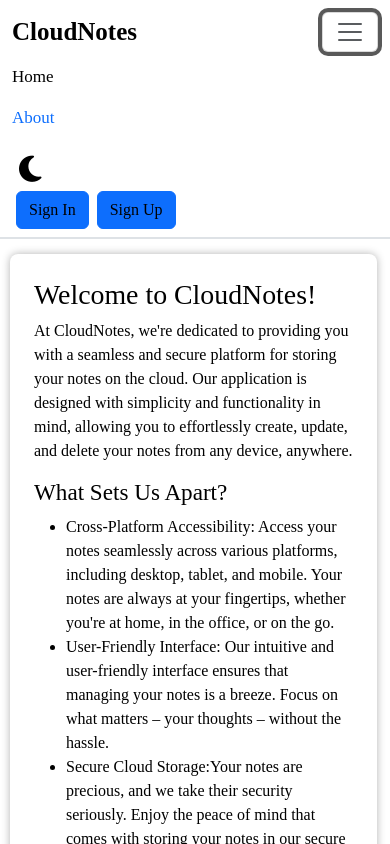
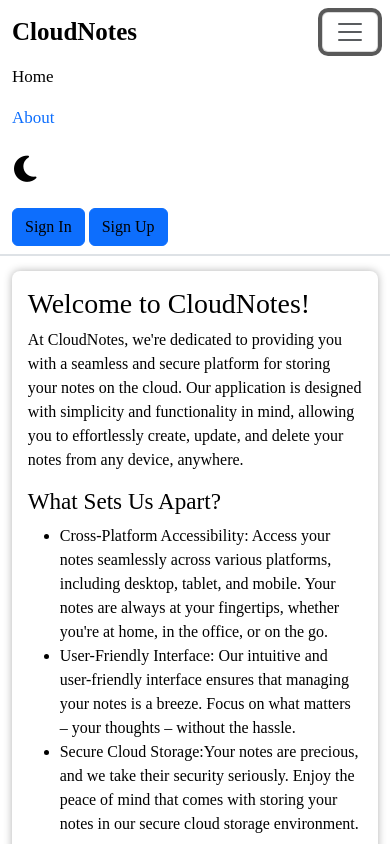
Before and after one commit to heruit777/CloudNotes, a React (Create React App) app in the folder frontend/: page /about in a window 390 px wide. Both pictures are taken after a click on the button "Toggle navigation". Shown: the top 844 px of the page. Built offline with nearby package versions, Linux system fonts and the light colour scheme; no server answers; the HTML template or start-up script is replaced by a standard one; a web font is replaced by a local one.

Commit message:
Updated frontend

```diff
--- a/frontend/src/App.css
+++ b/frontend/src/App.css
@@ -105,7 +105,7 @@ div:empty:before {
 
 .fa-thumbtack {
   position: absolute;
-  top: 0.7rem;
+  top: 0.63rem;
   right: 0.5rem;
 }
 
@@ -157,7 +157,8 @@ span {
 
   #Notes {
     height: 100%;
-    width: 97% !important;
+    width: 100% !important;
+    padding: 5px !important;
   }
 
   .col-md-4 {
@@ -168,8 +169,12 @@ span {
   #About {
     height: 100%;
     width: 94% !important;
-    padding: 10px;
-    margin: 10px !important;
+    padding: 1rem;
+    margin-bottom: 1.2rem !important;
+  }
+
+  .signup-container {
+    margin-bottom: 0.5rem !important;
   }
 
   #SignIn {
@@ -182,6 +187,55 @@ span {
     margin: 10px !important;
   }
 
+  .cardParent {
+    max-height: 777px;
+  }
+
+  .card-body {
+    box-shadow: none !important;
+    min-height: 165px !important;
+    max-height: 700px;
+    overflow: hidden;
+    position: relative;
+  }
+
+  .card-title {
+    margin-bottom: 2rem !important;
+  }
+
+  .icons {
+    visibility: visible !important;
+    position: absolute;
+    bottom: 0;
+    height: 40px;
+    width: 100%;
+    left: 0;
+    display: flex;
+    align-items: center;
+    padding-left: 12px;
+  }
+
+  .navIcons {
+    visibility: visible !important;
+    margin-left: -5px !important;
+    margin-bottom: 17px;
+  }
+
+  .icons,
+  .navIcons:hover {
+    cursor: none;
+  }
+
+  .fa-solid:hover {
+    opacity: 1;
+    background-color: transparent;
+  }
+
+  .mx-1 {
+    margin-left: 0 !important;
+    /* Log out button*/
+  }
+
   .modal-content {
     margin-top: 70px;
   }
--- a/frontend/src/components/About.js
+++ b/frontend/src/components/About.js
@@ -4,7 +4,7 @@ const About = (props) => {
 
   return (
     <>
-      <div className="signup-container mx-auto p-4" id='About' style={{ width: '90%', color: props.mode === 'light' ? 'black' : 'white' }}>
+      <div className="signup-container mx-auto" id='About' style={{ width: '90%', color: props.mode === 'light' ? 'black' : 'white' }}>
         <div>
           <h1>Welcome to CloudNotes!</h1>
           <p>At CloudNotes, we're dedicated to providing you with a seamless and secure platform for storing your notes on the cloud. Our application is designed with simplicity and functionality in mind, allowing you to effortlessly create, update, and delete your notes from any device, anywhere.</p>
--- a/frontend/src/components/AddNote.js
+++ b/frontend/src/components/AddNote.js
@@ -11,7 +11,8 @@ function AddNote(props) {
     const handleClick = (e) => {
         e.preventDefault();
         addNote(note.title, note.description, note.tag);
-        setNote({ title: "", description: "", tag: "" })
+        setNote({ title: "", description: "", tag: "" });
+        descriptionRef.current.innerHTML = "";
         props.showAlert("Added Successfully", "success");
     }
     const isDescriptionEmpty = !note.description.trim();
@@ -21,7 +22,8 @@ function AddNote(props) {
     }
 
     const handleContentChange = (e) => {
-        setNote({ ...note, description: e.target.innerHTML });
+        const cleanedContent = e.target.innerHTML.replace(/&nbsp;/g, " ").trim();
+        setNote({ ...note, description: cleanedContent });
     };
 
     return (
--- a/frontend/src/components/Navbar.js
+++ b/frontend/src/components/Navbar.js
@@ -27,7 +27,7 @@ function Navbar(props) {
                             <Link className={`nav-link ${location.pathname === "/about" ? "nav-link-active" : ""}`} to="/about">About</Link>
                         </li>
                     </ul>
-                    <div className={`icons ${props.mode === 'light' ? 'signupContainer-light' : 'signupContainer-dark'}`}>
+                    <div className={`navIcons ${props.mode === 'light' ? 'signupContainer-light' : 'signupContainer-dark'}`}>
                         <i className="fa-solid fa-moon" id="moonIcons" style={{ color: props.mode === 'light' ? 'lightColor' : 'darkColor' }} onClick={props.toggleMode} ></i>
                     </div>
                     {!localStorage.getItem('token') ? <form className="d-flex" role="search">
--- a/frontend/src/components/NoteItem.js
+++ b/frontend/src/components/NoteItem.js
@@ -17,14 +17,14 @@ function NoteItem(props) {
 
     return (
         <div className='col-md-4' style={{ onClick: 'updateNote' }}>
-            <div className="card  my-2" onMouseEnter={handleMouseEnter} onMouseLeave={handleMouseExit}>
+            <div className="cardParent card  my-1" onMouseEnter={handleMouseEnter} onMouseLeave={handleMouseExit}>
                 <div className={`card-body pb-1 ${props.mode === 'light' ? 'signupContainer-light' : 'signupContainer-dark'}`}>
                     <h5 className="card-title mb-3">{note.title}</h5>
-                    <div className={`position-absolute top-0 end-0 ${props.mode === 'light' ? 'signupContainer-light' : 'signupContainer-dark'}`} style={hide ? {} : { visibility: 'hidden' }}>
+                    <div className={`navIcons position-absolute top-0 end-0 ${props.mode === 'light' ? 'signupContainer-light' : 'signupContainer-dark'}`} style={hide ? {} : { visibility: 'hidden' }}>
                         <i className="fa-solid fa-thumbtack" style={{ color: props.mode === 'light' ? 'lightColor' : 'darkColor' }}></i>
                     </div>
                     <p className="card-text">{note.description}</p>
-                    <div className="icons" style={hide ? {} : { visibility: 'hidden' }}>
+                    <div className={`icons ${props.mode === 'light' ? 'signupContainer-light' : 'signupContainer-dark'}`} style={hide ? {} : { visibility: 'hidden' }}>
                         <i className="fa-solid fa-pen-to-square" onClick={() => { updateNote(note) }}></i>
                         <i className="fa-solid fa-trash mx-3" onClick={() => { deleteNote(note); props.showAlert("Deleted Successfully", "success"); }}></i>
                     </div>
--- a/frontend/src/components/Notes.js
+++ b/frontend/src/components/Notes.js
@@ -82,7 +82,7 @@ function Notes(props) {
                     </div>
                 </div>
             </div>
-            <div className={`signup-container mb-2 ${props.mode === 'light' ? 'signupContainer-light' : 'signupContainer-dark'}`} id='Notes' style={{ width: '95%', boxShadow: 'none' }}>
+            <div className={`signup-container ${props.mode === 'light' ? 'signupContainer-light' : 'signupContainer-dark'}`} id='Notes' style={{ width: '95%', boxShadow: 'none' }}>
                 <div className="row">
                     <h1 className="my-1 mb-4" style={{ textAlign: 'center', color: props.mode === 'light' ? 'black' : 'white' }}>Your Notes</h1>
                     {[...notes].reverse().map((note) => {
--- /dev/null
+++ b/package.json
@@ -0,0 +1,5 @@
+{
+  "dependencies": {
+    "bootstrap": "^5.3.2"
+  }
+}
```
Also changed, not shown: 2 other files (tests, documents, lock files or other folders).
